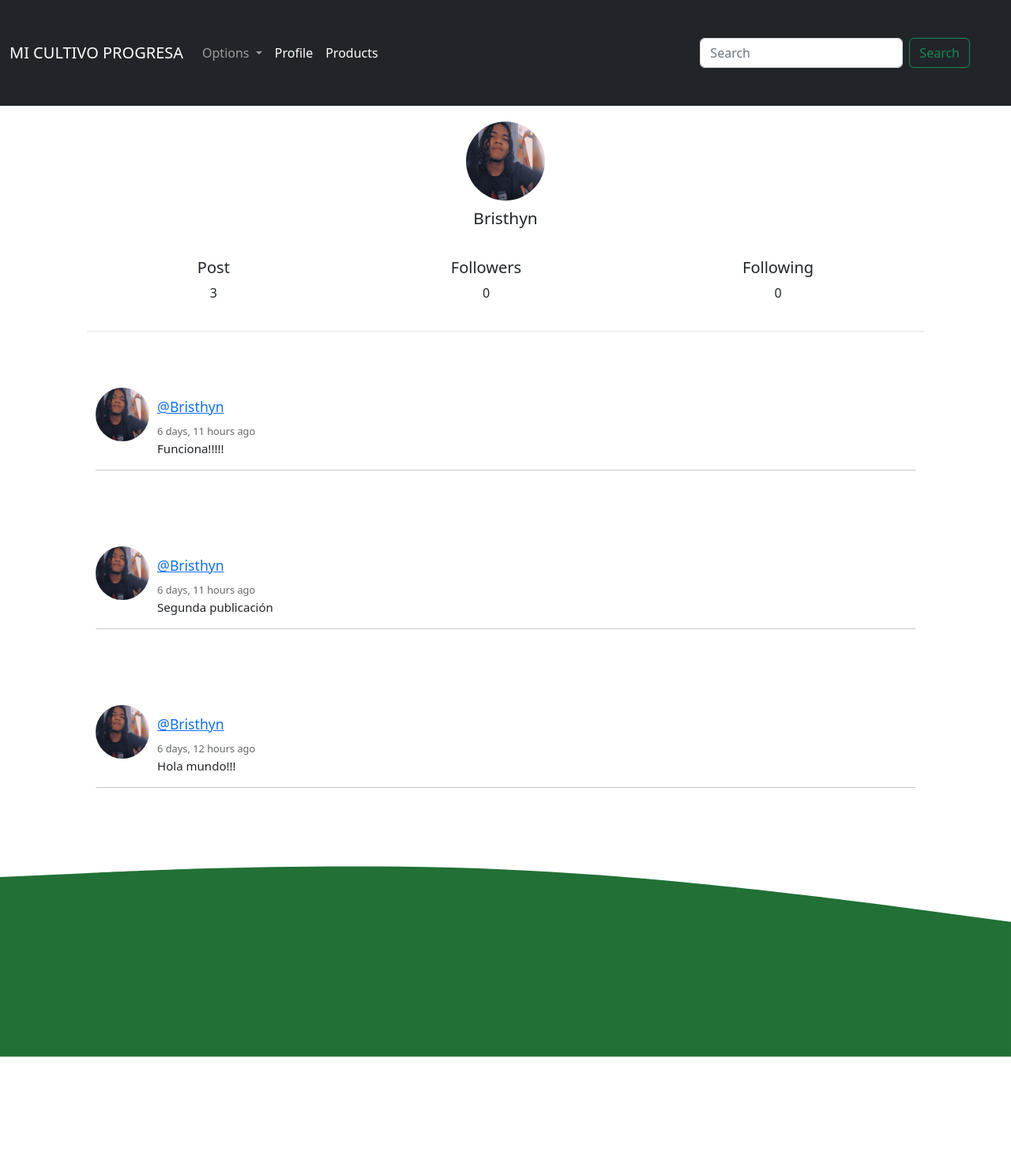
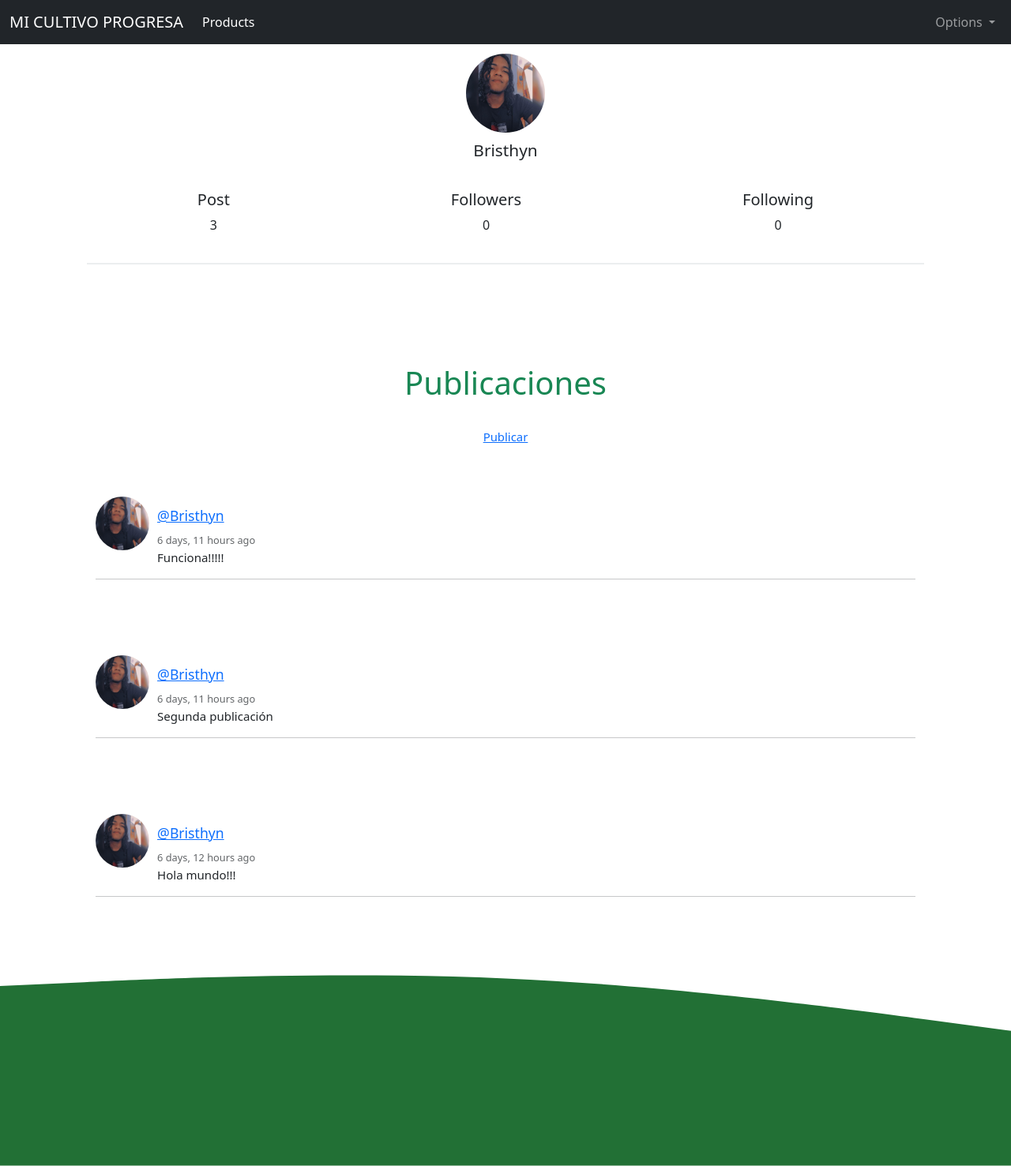
Before and after one commit to JohanMorenoT/ProjectMC, a Django app: page /profile/ in a window 1280 px wide. Shown: the whole page at 79% size. Before the commit the page ends 1339 px from the top, so only its background shows below. Run offline with Django 4.2, Linux system fonts and the light colour scheme; a user stored in the database is signed in; data comes from the database, SQL or seed files in the repository; data that the repository does not hold is empty; some libraries are stand-ins or nearby versions.

Commit message:
Arreglo de la rama master

```diff
--- a/AppMC/static/Style2.css
+++ b/AppMC/static/css/Style2.css
@@ -29,7 +29,7 @@ header {
 .imagenI {
     width: 100%;
     height: 600px;
-    background: url(img/ImagenF.jpg);
+    background: url(../img/ImagenF.jpg);
     background-size: cover;
     background-attachment: fixed;
     position: relative;
@@ -46,7 +46,7 @@ header {
 .imagen1 {
     width: 100%;
     height: 600px;
-    background: url(img/ImagenF3.jpg);
+    background: url(../img/ImagenF3.jpg);
     background-size: cover;
     background-attachment: fixed;
     position: relative;
@@ -203,3 +203,55 @@ footer p{
         justify-content: center !important;
     }
 }
+
+/*=========================FORMULARIOS================================*/
+
+form {
+    margin: 0;
+    padding: 10px;
+    font-size: 1rem;
+}
+input {
+  width: 100%;
+  border: 0;
+  border-radius: 10px;
+  border-bottom: 2px solid #e0e0e0;
+  outline: 0;
+  background: #ffffff;
+  padding: 20px 0 4px;
+  margin: 0 0 20px;
+  color: #000000;
+}
+input:focus {
+  border-color: #000000;
+  color: #000000;
+}
+textarea {
+  width: 100%;
+  border: 0;
+  border-bottom: 2px solid #D3D8DC;
+  outline: 0;
+  background: #fffcfc;
+  padding: 20px 0 4px;
+  margin: 0 0 20px;
+  color: #b3b3b3;
+}
+textarea:focus {
+  border-color: #7A9D96;
+  color: #2C3238;
+}
+button#submit {
+  width: 100%;
+  padding: 20px 0;
+  text-align: center;
+  background: #00c458;
+  color: #e9e9e9;
+  border: 0;
+  border-radius: 4px;
+  opacity: .8;
+  transition: .35s linear;
+}
+
+button#submit:hover {
+  opacity: 1;
+}
--- a/AppMC/static/estilos.css
+++ b/AppMC/static/css/estilos.css
@@ -12,7 +12,7 @@ body {
     padding: 15px;
 }
 .formulario{
-    background: #fff;
+    background: #a0a0a0;
     margin-top: 150px;
     padding: 3px;
 }
@@ -64,6 +64,7 @@ p{
 @media(min-width:768px)
 {
     .formulario{
+        background-color: #a5a5a5;
         margin: auto;
         width: 500px;
         margin-top: 150px;
--- a/AppMC/static/style.css
+++ b/AppMC/static/css/style.css
@@ -4,12 +4,7 @@ body{
 	font-family: 'Varela Round', Helvetica, Arial, serif;
 }
 /* Global Styles*/
-h1{
 
-}
-
-h2{
-}
 
 h5{
 	font-size: 1rem;
--- a/AppMC/templates/social/feed.html
+++ b/AppMC/templates/social/feed.html
@@ -1,6 +1,17 @@
 {% extends 'social/layout.html' %}
 {% load humanize %}
 {% block content %}
+
+<br><br>
+<br><br>
+<div class="col-12 text-center">
+    <h1 class="text-capitalize text-success">Publicaciones</h1>
+    <br>
+    {% if request.user.is_authenticated %}
+<a class="new" href="{% url 'post' %}">Publicar</a>
+{% endif %}
+</div>
+<br>
 
 {% for post in posts %}
 <div class="container">
--- a/AppMC/templates/social/index.html
+++ b/AppMC/templates/social/index.html
@@ -6,11 +6,11 @@
 <!--=============================================================-->
 <!-- BIENVENIDA -->
 <!--=============================================================-->
-<!--
+
 <div class="imagenI">
     <section class="textos-intro">
         <h1>BIENVENIDOS A MI CULTIVO</h1>
-        <h2>PROGRESA</h2>
+        <h1>PROGRESA</h1>
     </section>
     <div class="wave" style="height: 150px; overflow: hidden;"><svg viewBox="0 0 500 150" preserveAspectRatio="none"
             style="height: 100%; width: 100%;">
@@ -18,7 +18,7 @@
                 style="stroke: none; fill: #fff;"></path>
     </svg></div>
 </div>
--->
+
 <!--=============================================================-->
 <!-- INTRO -->
 <!--=============================================================-->
--- a/AppMC/templates/social/layout.html
+++ b/AppMC/templates/social/layout.html
@@ -5,9 +5,9 @@
 	<title>Mi Cultivo Progresa</title>
 	<meta name="viewport" content="width=device-width, initial-scale=1">
     <link href='http://fonts.googleapis.com/css?family=Varela+Round' rel='stylesheet' type='text/css'>
-	<link rel="stylesheet" type="text/css" href="{% static 'estilos.css' %}">
-	<link rel="stylesheet" type="text/css" href="{% static 'style.css' %}">
-	<link rel="stylesheet" type="text/css" href="{% static 'Style2.css' %}">
+	<link rel="stylesheet" type="text/css" href="{% static 'css/estilos.css' %}">
+	<link rel="stylesheet" type="text/css" href="{% static 'css/Style.css' %}">
+	<link rel="stylesheet" type="text/css" href="{% static 'css/Style2.css' %}">
     <link rel="shortcut icon" href="{% static 'img/Logo.jpg' %}" type="image/x-icon">
     <link href="https://cdn.jsdelivr.net/npm/bootstrap@5.2.0/dist/css/bootstrap.min.css" rel="stylesheet" integrity="sha384-gH2yIJqKdNHPEq0n4Mqa/HGKIhSkIHeL5AyhkYV8i59U5AR6csBvApHHNl/vI1Bx" crossorigin="anonymous">
     <link rel="stylesheet" href="https://cdn.jsdelivr.net/npm/bootstrap-icons@1.4.0/font/bootstrap-icons.css">
@@ -20,42 +20,39 @@
 <!--=============================================================-->
 
 <header>
-	<nav class="navbar navbar-expand-lg navbar-dark bg-dark bg-body-tertiary">
+	<nav class="navbar fixed-top navbar-expand-lg navbar-dark bg-dark bg-body-tertiary ">
 		<div class="container-fluid">
-		  <a class="navbar-brand" href="{% url 'feed' %}">MI CULTIVO PROGRESA</a>
+			<img src="" alt="">
+		  <a class="navbar-brand" href="{% url 'index' %}">MI CULTIVO PROGRESA</a>
 		  <button class="navbar-toggler" type="button" data-bs-toggle="collapse" data-bs-target="#navbarSupportedContent" aria-controls="navbarSupportedContent" aria-expanded="false" aria-label="Toggle navigation">
 			<span class="navbar-toggler-icon"></span>
 		  </button>
 		  <div class="collapse navbar-collapse" id="navbarSupportedContent">
 			<ul class="navbar-nav me-auto mb-2 mb-lg-0">
+			  <li class="nav-item">
+				<a class="nav-link active" aria-current="page" href="{% url 'feed' %}">Products</a>
+			  </li>
+			</ul>
+
+
+			<ul class="navbar-nav mb-2 mb-lg-0">
 				<li class="nav-item dropdown">
 				  <a class="nav-link dropdown-toggle" href="#" role="button" data-bs-toggle="dropdown" aria-expanded="false">
 					Options
 				  </a>
 				  <ul class="dropdown-menu">
 					  {% if request.user.is_authenticated %}
-					<li><a href="{% url 'logout' %}">Logout</a></li>
-					<a class="new" href="{% url 'post' %}">Crear nuevo post</a>
+					  <li><a class="dropdown-item" href="{% url 'profile' request.user.username %}">Ver Perfil</a></li>
+					  <li><hr class="dropdown-divider"></li>
+					  <li><a class="dropdown-item" href="{% url 'logout' %}">Logout</a></li>
 					  {% else %}
-					<li><a href="{% url 'register' %}">Register</a></li>
-					<li><a href="{% url 'login' %}">Login</a></li>
+					  <li><a class="dropdown-item" href="{% url 'register' %}">Register</a></li>
+					  <li><hr class="dropdown-divider"></li>
+					  <li><a class="dropdown-item" href="{% url 'login' %}">Login</a></li>
 					  {% endif %}
 				  </ul>
 				</li>
-			  {% if request.user.is_authenticated %}
-			  <li class="nav-item">
-				<a class="nav-link active" aria-current="page" href="{% url 'profile' request.user.username %}">Profile</a>
-			  </li>
-			  {% endif %}
-
-			  <li class="nav-item">
-				<a class="nav-link active" aria-current="page" href="{% url 'feed' %}">Products</a>
-			  </li>
 			  </ul>
-			<form class="d-flex" role="search">
-			  <input class="form-control me-2" type="search" placeholder="Search" aria-label="Search">
-			  <button class="btn btn-outline-success" type="submit">Search</button>
-			</form>
 		  </div>
 		</div>
 	  </nav>
--- a/AppMC/templates/social/logout.html
+++ b/AppMC/templates/social/logout.html
@@ -2,11 +2,12 @@
 
 {% block content %}
 
+<br><br>
 <div class="container">
     <br><br>
     <h1>Sesión cerrada correctamenta!</h1>
     <br>
-    <button class="btn btn-outline-success" type="submit"><a href="{% url 'feed' %}">Regresar!</a></button>
+    <button class="btn btn-outline-success" type="submit"><a href="{% url 'index' %}">Regresar!</a></button>
 </div>
 
 {% endblock %}
--- a/AppMC/templates/social/post.html
+++ b/AppMC/templates/social/post.html
@@ -2,6 +2,7 @@
 
 {% block content %}
 
+<br><br>
 <div class="container">
 	<form method="post">
 		{% csrf_token %}
--- a/AppMC/templates/social/profile.html
+++ b/AppMC/templates/social/profile.html
@@ -1,6 +1,7 @@
 {% extends 'social/feed.html' %}
 {% block content %}
 
+<br><br>
 <!-- Profile -->
 <div class="container">
 	<div class="profile">
--- a/AppMC/templates/social/register.html
+++ b/AppMC/templates/social/register.html
@@ -7,11 +7,12 @@
 <form class="formulario" method="post">
     <br>
     <h1>Registrate</h1>
+    <br>
      <div class="container" >
         {% csrf_token %}
         {{ form.as_p }}
 
-        <button type="submit" id="submit">Registrarse</button>
+        <button type="submit" id="submit" class="btn btn-success">Registrarse</button>
 		<br><br><br>
          <p>¿Ya tienes una cuenta? <a class="link" href="{% url 'login' %}">Iniciar Sesion</a></p>
 
```
Also changed, not shown: other parts of AppMC/static/css/style.css (+1 -36 lines), AppMC/templates/social/login.html (+7 -3 lines), AppMC/static/css/normalize.css. Lines whose indentation alone changed are shown as unchanged.
